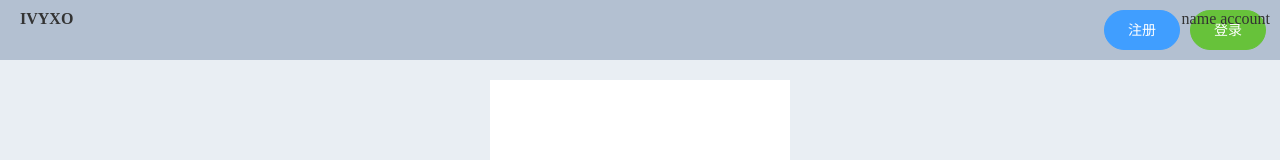
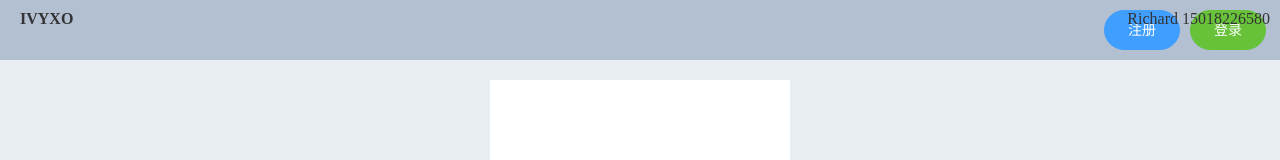
Before and after one commit to RichardHYR/vue-ivyxo, a Vue app: page / in a window 1280 px wide. Shown: the top 160 px of the page. Built offline with nearby package versions, Linux system fonts and the light colour scheme.

Commit message:
添加用户名称和账户变量

```diff
--- a/src/views/Index.vue
+++ b/src/views/Index.vue
@@ -14,8 +14,8 @@
         </div>
 
         <div class="loginInfo">
-          name
-          account
+          {{name}}
+          {{account}}
         </div>
 
       </el-header>
@@ -36,7 +36,8 @@ export default {
   name: "Index",
   data() {
     return {
-
+      name:"Richard",
+      account:"15018226580"
     };
   },
   methods: {
```
